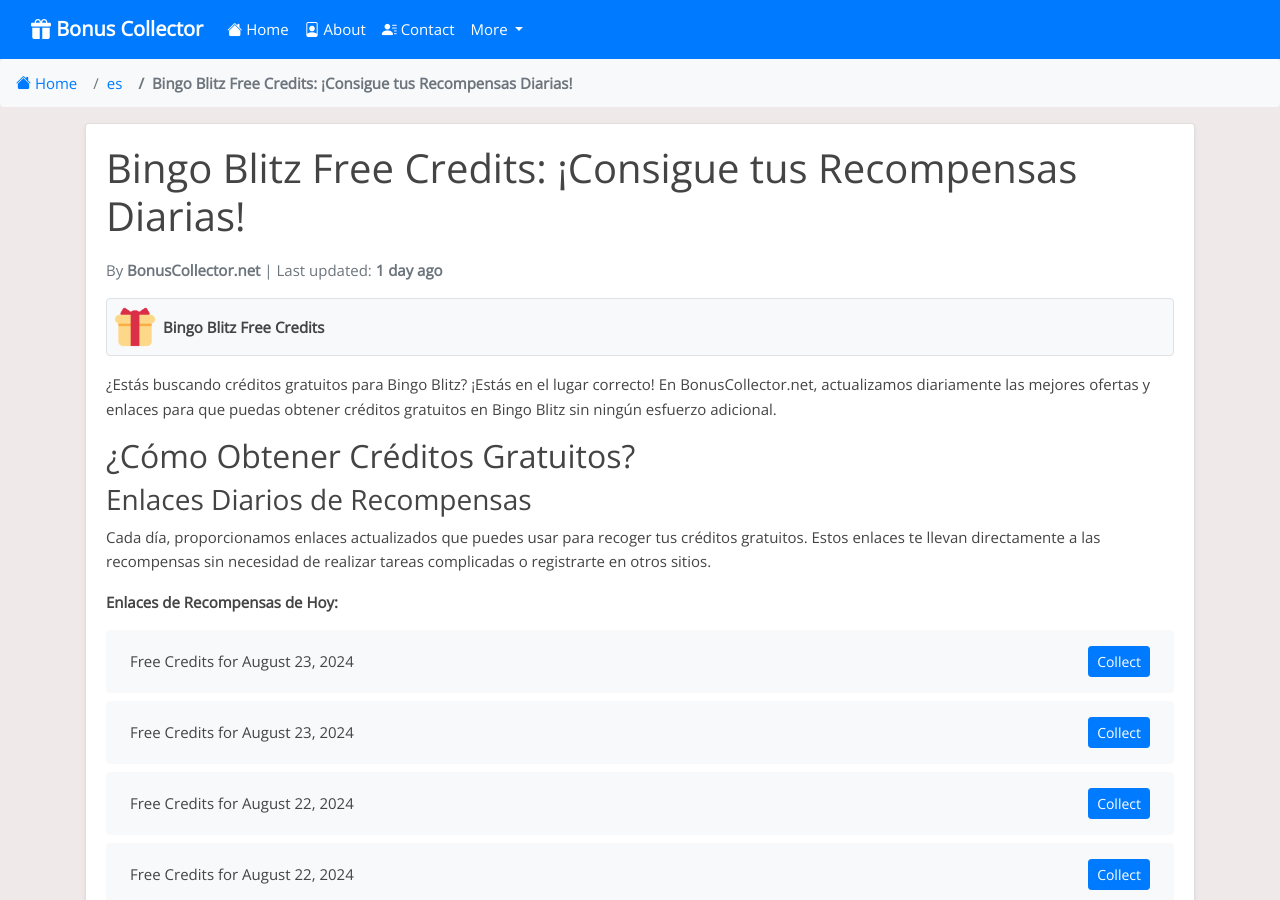
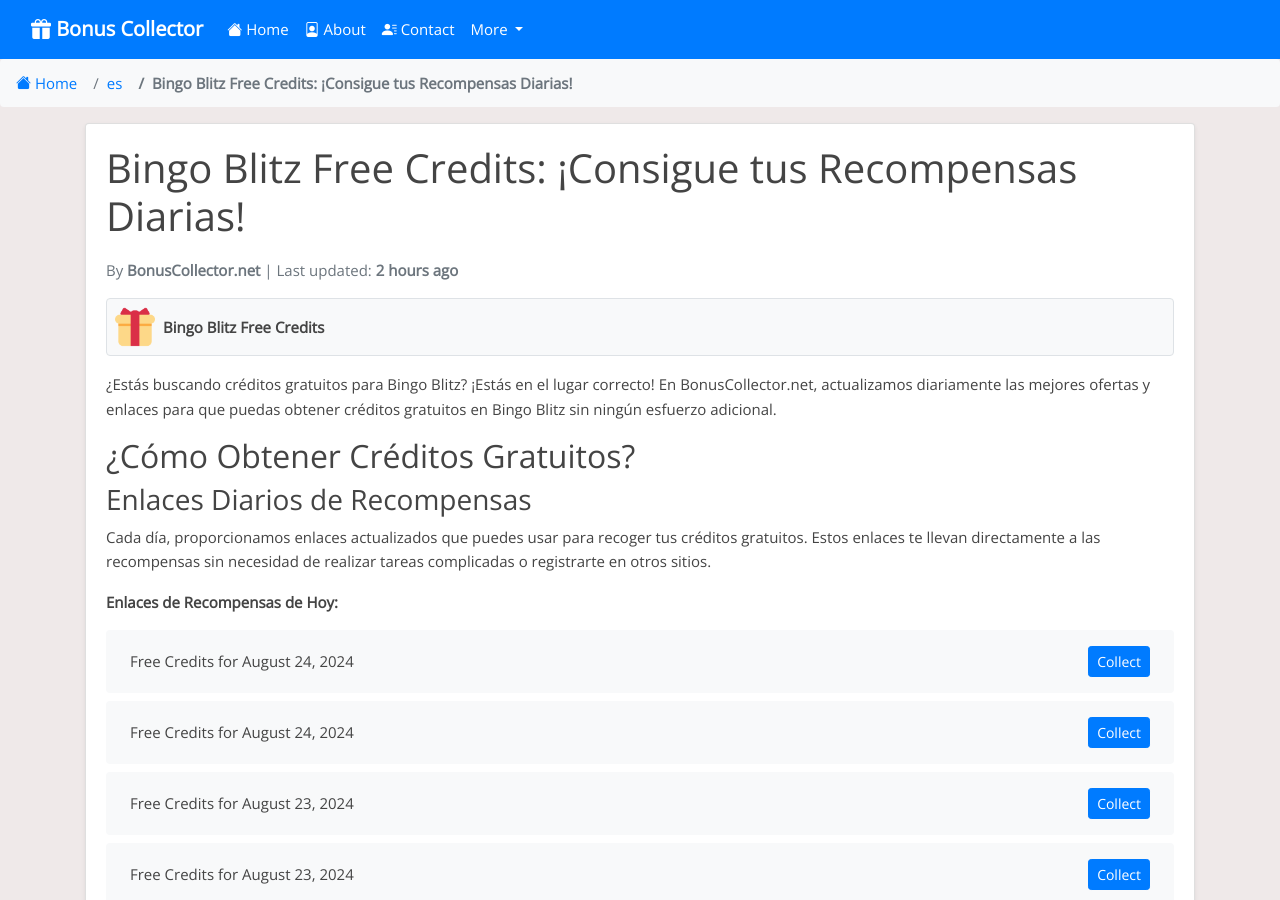
Before and after one commit to Prollad99/bs-net, a Jekyll site: the page built from es/_posts/2024-07-17-bingo-blitz.md, in a window 1280 px wide and 900 px high. Built offline with Jekyll 4.4.1, drawn with Linux system fonts in a browser that asks for light colours; nearby versions of some CDN libraries; comment, search, counter and statistics services are not loaded; some of the changed text lies outside the part shown.

Commit message:
Update bingo-blitz reward links and last modified date

```diff
--- a/_data/include_files.yml
+++ b/_data/include_files.yml
@@ -47,7 +47,7 @@
   last_modified: 2024-08-24 12:50:49
 
 bingo-blitz.html:
-  last_modified: 2024-08-23 16:40:18
+  last_modified: 2024-08-24 18:12:05
 
 willy-wonka.html:
   last_modified: 2024-08-23 04:12:51
--- a/_includes/bingo-blitz.html
+++ b/_includes/bingo-blitz.html
@@ -1,4 +1,12 @@
 <ul class="list-group mt-3 mb-4">
+  <li class="list-group-item d-flex justify-content-between align-items-center">
+    <span>Free Credits for August 24, 2024</span>
+    <a href="https://d10x.co/BingoBlitz/OFI7C" class="btn btn-primary btn-sm">Collect</a>
+  </li>
+  <li class="list-group-item d-flex justify-content-between align-items-center">
+    <span>Free Credits for August 24, 2024</span>
+    <a href="https://bingo-app-dsa.playtika.com/bingo2-v2-bingoblitz/incentive/?incentive=05dee2f6afb7b25b1dac365d4df93439b233663f66917d8818a46b1a6b7fd02c&desktop=fb&scene=popup&asset=inbox.PopupGiftCenter&originId=45013&gameref=FBS_240824" class="btn btn-primary btn-sm">Collect</a>
+  </li>
   <li class="list-group-item d-flex justify-content-between align-items-center">
     <span>Free Credits for August 23, 2024</span>
     <a href="https://bingo-app-dsa.playtika.com/bingo2-v2-bingoblitz/incentive/?incentive=01dcf89baae10d0fffd444497cd46c7513b150b210294fc9851ca6b7fc68e972&desktop=fb&scene=popup&asset=inbox.PopupGiftCenter&originId=45012&gameref=FBS_230824" class="btn btn-primary btn-sm">Collect</a>
@@ -391,12 +399,4 @@
     <span>Free Credits for July 17, 2024</span>
     <a href="https://bingo-app-dsa.playtika.com/bingo2-v2-bingoblitz/incentive/?incentive=b8dd70d479573844fd04e135e853e23dfa9dba284374f772df5a6811884bd899&desktop=fb&scene=popup&asset=inbox.PopupGiftCenter&originId=44836&gameref=FBS_160724" class="btn btn-primary btn-sm">Collect</a>
   </li>
-  <li class="list-group-item d-flex justify-content-between align-items-center">
-    <span>Free Credits for July 16, 2024</span>
-    <a href="https://d10x.co/BingoBlitz/ibPb9" class="btn btn-primary btn-sm">Collect</a>
-  </li>
-  <li class="list-group-item d-flex justify-content-between align-items-center">
-    <span>Free Credits for July 16, 2024</span>
-    <a href="https://bingo-app-dsa.playtika.com/bingo2-v2-bingoblitz/incentive/?incentive=238eeb570f654464f88730eedf534779930d830a8eca9bdcda6b8d636fec896a&desktop=fb&scene=popup&asset=inbox.PopupGiftCenter&originId=44803&gameref=FBS_150724" class="btn btn-primary btn-sm">Collect</a>
-  </li>
 </ul>
```
Also changed, not shown: links-json/bingo-blitz.json (+8 -8 lines).
